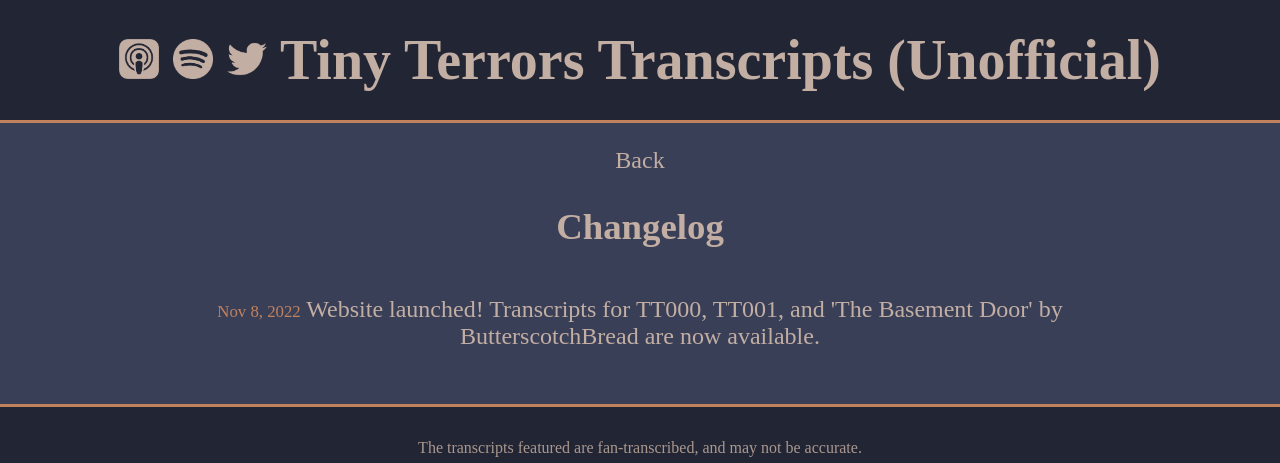
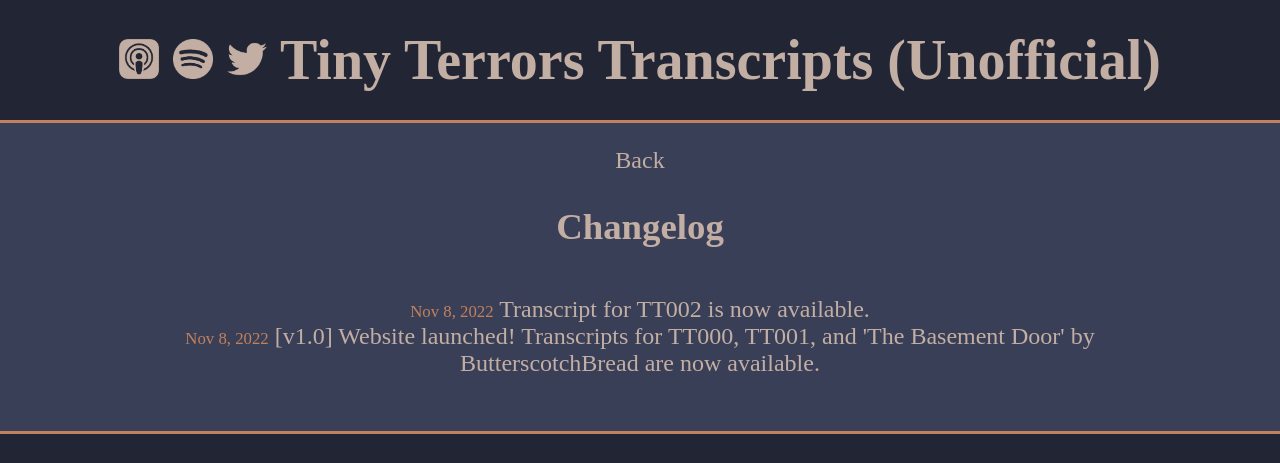
Before and after one commit to eyecantbelievethis/eyecantbelievethis.github.io, a plain HTML site: page home/changelog.html in a window 1280 px wide. Shown: the top 463 px of the page. Drawn offline with Linux system fonts and the light colour scheme.

Commit message:
Update changelog.html

```diff
--- a/home/changelog.html
+++ b/home/changelog.html
@@ -27,7 +27,12 @@
 <div class="episodes">
 	<p class="centertext">
 		<span class="date">Nov 8, 2022</span>
-		<span class="update">Website launched! Transcripts for TT000, TT001, and 'The Basement Door' by ButterscotchBread are now available.</span>
+		<span class="update">Transcript for TT002 is now available.</span>
+	</p>
+
+	<p class="centertext">
+		<span class="date">Nov 8, 2022</span>
+		<span class="update">[v1.0] Website launched! Transcripts for TT000, TT001, and 'The Basement Door' by ButterscotchBread are now available.</span>
 	</p>
 
 </div>
```
